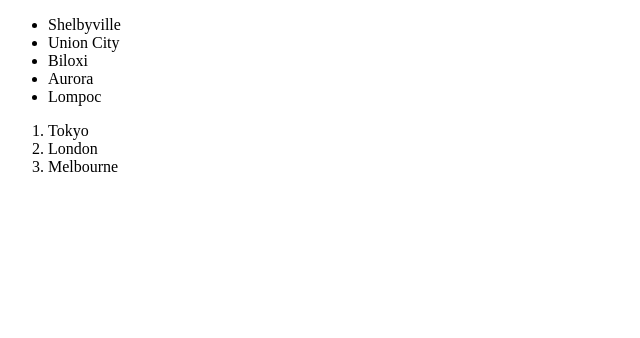
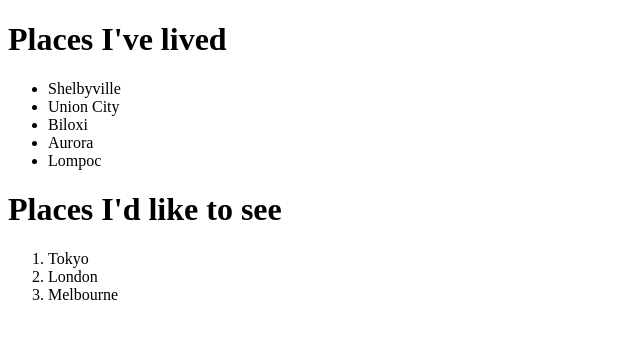
Before and after one commit to skiddemon/htmltest, a plain HTML site: page index.html in a window 1280 px wide. Shown: the whole page, without its empty margins (0-640 px from the left). Drawn offline with Linux system fonts and the light colour scheme.

Commit message:
discription headers

```diff
--- a/index.html
+++ b/index.html
@@ -3,6 +3,7 @@
     <head>
         <title>HTML Exercise</title>
         <body>
+            <h1>Places I've lived</h1>
             <ul>
                 <li>Shelbyville</li>
                 <li>Union City</li>
@@ -10,6 +11,7 @@
                 <li>Aurora</li>
                 <li>Lompoc</li>
             </ul>
+            <h1>Places I'd like to see</h1>
             <ol>
                 <li>Tokyo</li>
                 <li>London</li>
```
